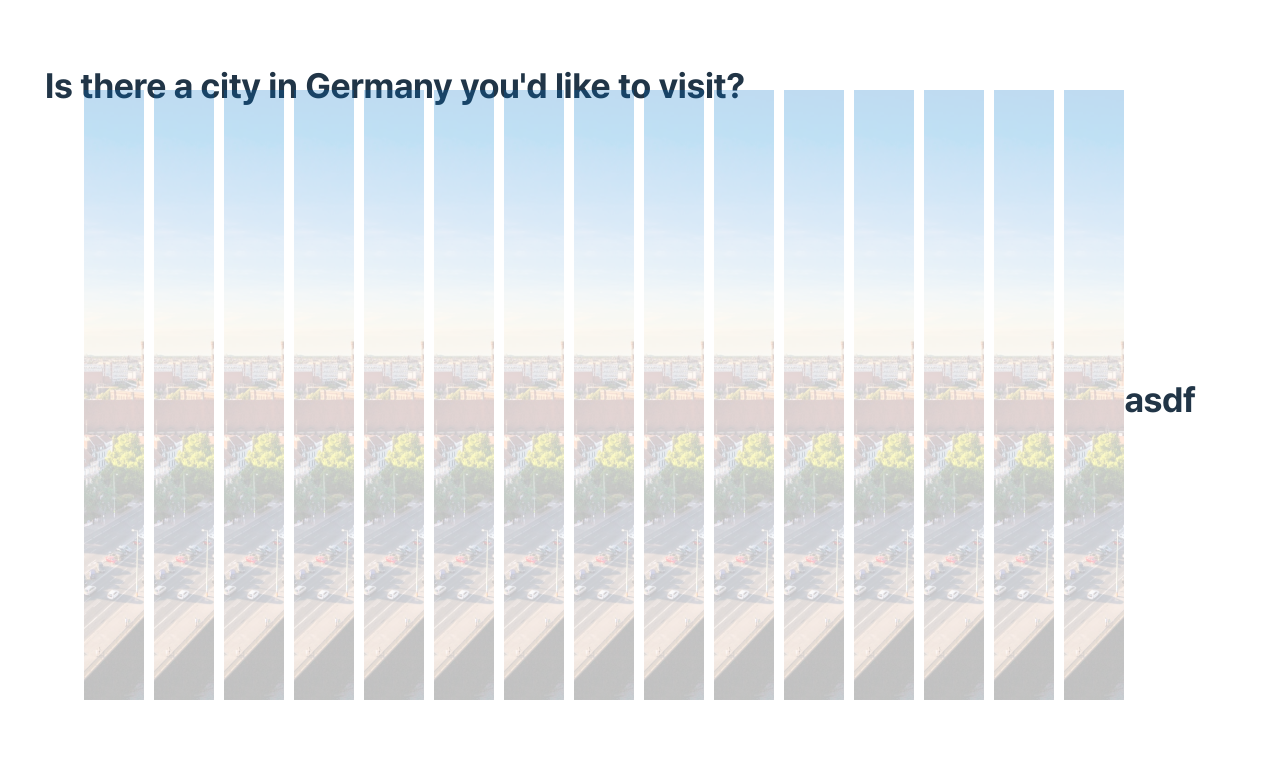
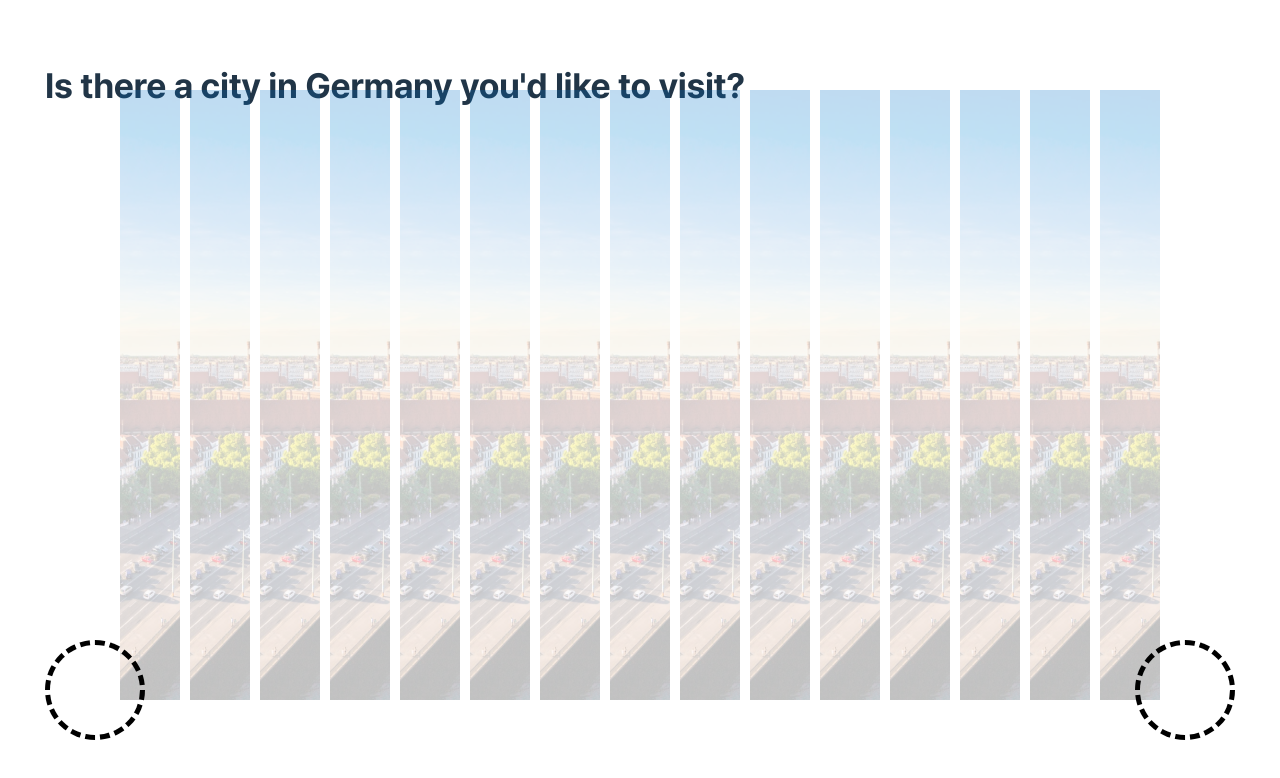
Before and after one commit to hcdosdteur/pick-and-pack, a React (Vite) app: page /city in a window 1280 px wide. Shown: the top 778 px of the page. Built offline with nearby package versions, Linux system fonts and the light colour scheme.

Commit message:
feat: arrow navigator button

```diff
--- a/src/components/Navigate/button.tsx
+++ b/src/components/Navigate/button.tsx
@@ -3,20 +3,15 @@ import type { NavigateState } from '@/utils/types';
 import { ReactComponent as Next } from '@/assets/icon/arrow_next.svg';
 import { ReactComponent as Prev } from '@/assets/icon/arrow_prev.svg';
 
-interface ArrowProps {
+import style from './index.module.scss';
+
+type ArrowProps = {
 	state: NavigateState;
-}
+} & React.HTMLAttributes<HTMLDivElement>;
 
-const CSS = {
-	width: '10rem',
-	height: '10rem',
-	border: '1px dashed black',
-	borderRadius: '50%',
-};
-
-export const Arrow: React.FC<ArrowProps> = ({ state }) => {
+export const Arrow: React.FC<ArrowProps> = ({ state, ...props }) => {
 	return (
-		<div style={CSS}>
+		<div className={style.arrow} onClick={props.onClick}>
 			{state === 'next' && <Next></Next>}
 			{state === 'prev' && <Prev></Prev>}
 		</div>
--- /dev/null
+++ b/src/components/Navigate/index.module.scss
@@ -0,0 +1,19 @@
+.container {
+	position: absolute;
+	bottom: 6rem;
+	display: flex;
+	justify-content: space-between;
+	width: 100%;
+	padding: 0 4.5rem;
+
+	.arrow {
+		display: flex;
+		align-items: center;
+		justify-content: center;
+		width: 10rem;
+		height: 10rem;
+		border: 5px dashed black;
+		border-radius: 50%;
+		cursor: pointer;
+	}
+}
--- a/src/components/Navigate/index.tsx
+++ b/src/components/Navigate/index.tsx
@@ -1,10 +1,16 @@
 import { Arrow } from './button';
+import style from './index.module.scss';
 
-export const Navigation = () => {
+interface NavigatorProps {
+	prev: () => void;
+	next: () => void;
+}
+
+export const Navigator: React.FC<NavigatorProps> = ({ prev, next }) => {
 	return (
-		<>
-			<Arrow state={'next'} />
-			<Arrow state={'prev'} />
-		</>
+		<div className={style.container}>
+			<Arrow state={'prev'} onClick={prev} />
+			<Arrow state={'next'} onClick={next} />
+		</div>
 	);
 };
--- a/src/components/city/index.tsx
+++ b/src/components/city/index.tsx
@@ -1,6 +1,6 @@
 import React from 'react';
 
-import style from './city.module.scss';
+import style from './index.module.scss';
 
 export const City: React.FC<
 	{
--- a/src/components/flag/index.tsx
+++ b/src/components/flag/index.tsx
@@ -4,7 +4,7 @@ import { useNavigate } from 'react-router-dom';
 
 import { useSetLocalStorage } from '@/hook';
 
-import style from './flag.module.scss';
+import style from './index.module.scss';
 
 interface FlagProps {
 	data: Countries;
--- a/src/pages/Cities.tsx
+++ b/src/pages/Cities.tsx
@@ -1,6 +1,7 @@
 import { useEffect, useRef, useState } from 'react';
 import { useNavigate } from 'react-router-dom';
 
+import { Navigator } from '@/components/Navigate';
 import { City } from '@/components/city';
 import { useSetLocalStorage } from '@/hook';
 import style from '@/styles/cities.module.scss';
@@ -12,6 +13,10 @@ export const Cities = () => {
 	const navigate = useNavigate();
 
 	const select = () => {
+		if (selectedCity.length === 0) {
+			alert('Please select at least one city');
+			return;
+		}
 		useSetLocalStorage('city', selectedCity);
 		navigate('/time');
 	};
@@ -46,7 +51,7 @@ export const Cities = () => {
 					))}
 				</div>
 			</div>
-			<div onClick={select}>asdf</div>
+			<Navigator prev={() => navigate('/')} next={select} />
 		</div>
 	);
 };
--- a/src/pages/Time.tsx
+++ b/src/pages/Time.tsx
@@ -1,6 +1,6 @@
 import { Link } from 'react-router-dom';
 
-import style from '@/styles/time.module.scss';
+// import style from '@/styles/time.module.scss';
 
 export const Time = () => {
 	return (
```
Also changed, not shown: src/components/city/index.module.scss (renamed from src/components/city/city.module.scss), src/components/flag/index.module.scss (renamed from src/components/flag/flag.module.scss).
